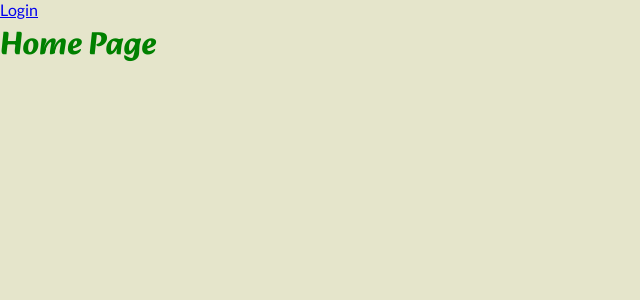
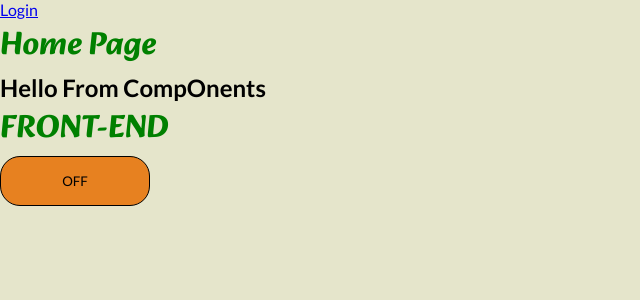
Before and after one commit to atlp-rwanda/e-comm-team-emma25-fe, a React app: page / in a window 1280 px wide. Shown: the top 300 px of the page, without its empty margins (0-640 px from the left). Built offline with nearby package versions, Linux system fonts and the light colour scheme.

Commit message:
add redux to the project

```diff
--- a/src/App.tsx
+++ b/src/App.tsx
@@ -2,6 +2,10 @@ import React from "react";
 import { BrowserRouter, Routes, Route } from "react-router-dom";
 import "./assets/styles/style.css";
 import Home from "./views/Home";
+import ToggleButton from "./components/ToggleButton";
+import Hello from "./components/component1";
+
+import "./assets/styles/style.css";
 import Login from "./views/Login";
 import Setup2FA from "./views/setup2FA";
 import VerifyCode from "./views/VerifyCode";
@@ -17,6 +21,11 @@ function App() {
         <Route path="/verify-code" element={<VerifyCode />} />
         <Route path="/seller-home" element={<Dashboard />} />
       </Routes>
+      <div>
+        <Hello />
+        <h1>FRONT-END</h1>
+        <ToggleButton />
+      </div>
     </BrowserRouter>
   );
 }
```
Also changed, not shown: 1 other file (tests, documents, lock files or other folders).
